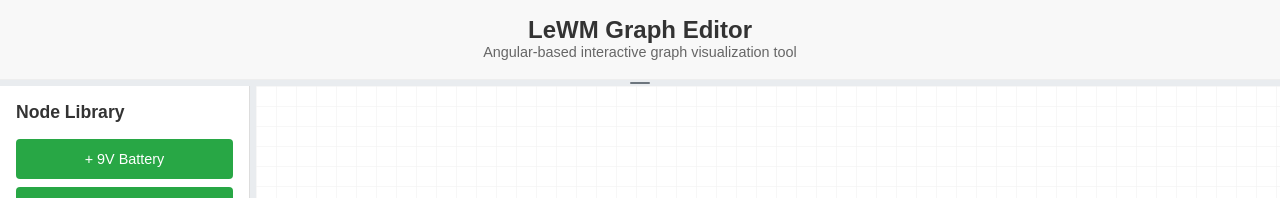
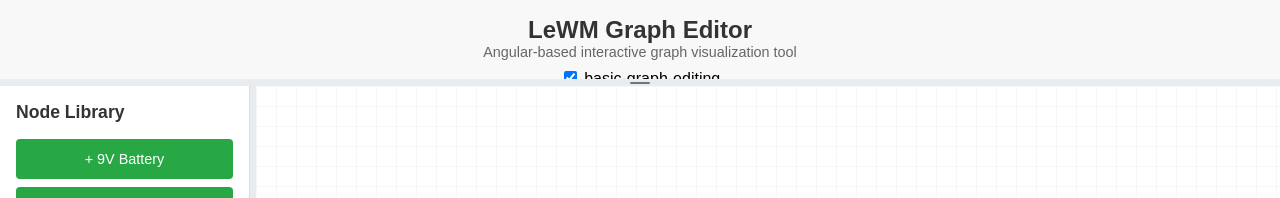
Before and after one commit to marcnoon/LeWM, an Angular app in the folder LeWM-Angular/: page / in a window 1280 px wide. Shown: the top 198 px of the page. Built offline with nearby package versions, Linux system fonts and the light colour scheme.

Commit message:
Refine graph node feature flag

```diff
--- a/LeWM-Angular/src/app/app.component.html
+++ b/LeWM-Angular/src/app/app.component.html
@@ -3,6 +3,7 @@
   <header class="header" [style.height.px]="headerHeight">
     <h1>LeWM Graph Editor</h1>
     <p>Angular-based interactive graph visualization tool</p>
+    <app-feature-flag-toggle></app-feature-flag-toggle>
   </header>
 
   <!-- Horizontal resize handle for header -->
--- a/LeWM-Angular/src/app/app.component.ts
+++ b/LeWM-Angular/src/app/app.component.ts
@@ -7,6 +7,7 @@ import { CommonModule } from '@angular/common';
 import { RouterModule } from '@angular/router';
 import { GraphEditorComponent } from './components/graph-editor/graph-editor.component';
 import { HandleComponent } from './components/handle/handle';
+import { FeatureFlagToggleComponent } from './components/feature-flag-toggle/feature-flag-toggle.component';
 
 @Component({
   selector: 'app-root',
@@ -16,7 +17,8 @@ import { HandleComponent } from './components/handle/handle';
     CommonModule,
     RouterModule,
     GraphEditorComponent,
-    HandleComponent
+    HandleComponent,
+    FeatureFlagToggleComponent
   ],
   styleUrl: './app.component.scss'
 })
--- /dev/null
+++ b/LeWM-Angular/src/app/components/feature-flag-toggle/feature-flag-toggle.component.ts
@@ -0,0 +1,41 @@
+import { Component, OnInit, inject } from '@angular/core';
+import { CommonModule } from '@angular/common';
+import { FormsModule } from '@angular/forms';
+import { FeatureGraphService } from '../../services/feature-graph.service';
+import { FeatureGraphNode } from '../../interfaces/feature-graph.interface';
+
+@Component({
+  selector: 'app-feature-flag-toggle',
+  standalone: true,
+  imports: [CommonModule, FormsModule],
+  template: `
+    <div class="feature-toggle" *ngIf="features.length">
+      <div *ngFor="let feature of features" class="feature-row">
+        <label>
+          <input type="checkbox" [checked]="feature.enabled"
+                 (change)="toggle(feature, $event.target.checked)" />
+          {{ feature.name }}
+        </label>
+      </div>
+    </div>
+  `,
+  styles: [`
+    .feature-toggle { padding: 0.5rem; }
+    .feature-row { margin-bottom: 0.25rem; }
+  `]
+})
+export class FeatureFlagToggleComponent implements OnInit {
+  features: FeatureGraphNode[] = [];
+  private featureService = inject(FeatureGraphService);
+
+  ngOnInit(): void {
+    this.featureService.featuresLoaded.subscribe(() => {
+      this.features = this.featureService.getAllFeatures();
+    });
+  }
+
+  toggle(feature: FeatureGraphNode, state: boolean): void {
+    this.featureService.setFeatureEnabled(feature.name, state);
+    feature.enabled = state;
+  }
+}
--- a/LeWM-Angular/src/app/components/graph-editor/graph-editor.component.html
+++ b/LeWM-Angular/src/app/components/graph-editor/graph-editor.component.html
@@ -1,7 +1,7 @@
 <div class="graph-editor">
   <div class="toolbar" [style.width.px]="toolbarWidth">
     <h3>Node Library</h3>
-    <div class="node-buttons">
+    <div class="node-buttons" *ngIf="isGraphNodeEnabled">
       <button *ngFor="let node of availableNodes"
               (click)="addNode(node.type)"
               (keydown.enter)="addNode(node.type)"
--- a/LeWM-Angular/src/app/components/graph-editor/graph-editor.component.ts
+++ b/LeWM-Angular/src/app/components/graph-editor/graph-editor.component.ts
@@ -8,6 +8,7 @@ import { ModeManagerService } from '../../services/mode-manager.service';
 import { PinStateService } from '../../services/pin-state.service';
 import { PinSyncService } from '../../services/pin-sync.service';
 import { FileService } from '../../services/file.service';
+import { FeatureGraphService } from '../../services/feature-graph.service';
 import { GraphMode } from '../../interfaces/graph-mode.interface';
 import { Pin } from '../../interfaces/pin.interface';
 import { NormalMode } from '../../modes/normal.mode';
@@ -151,7 +152,12 @@ export class GraphEditorComponent implements OnInit, OnDestroy, AfterViewInit {
   private pinState = inject(PinStateService);
   private pinSync = inject(PinSyncService);
   private fileService = inject(FileService);
+  private featureService = inject(FeatureGraphService);
   private cdr = inject(ChangeDetectorRef);
+
+  /** Whether graph nodes can be added */
+  isGraphNodeEnabled = false;
+  private featureSubscription?: Subscription;
 
   constructor() {
     // The mode manager will handle mode creation and management
@@ -189,6 +195,12 @@ export class GraphEditorComponent implements OnInit, OnDestroy, AfterViewInit {
       this.currentEdges = edges;
     });
 
+    // Track feature flag state
+    this.featureSubscription = this.featureService.featuresLoaded.subscribe(() => {
+      this.isGraphNodeEnabled = this.featureService.isFeatureEnabled('graph.node');
+      this.cdr.markForCheck();
+    });
+
     // Subscribe to pin layout editor visibility
     this.pinLayoutEditorSubscription = this.pinState.layoutEditorVisible$.subscribe(visible => {
       this.showPinLayoutEditor = visible;
@@ -218,6 +230,7 @@ export class GraphEditorComponent implements OnInit, OnDestroy, AfterViewInit {
     this.edgesSubscription?.unsubscribe();
     this.modeSubscription?.unsubscribe();
     this.pinLayoutEditorSubscription?.unsubscribe();
+    this.featureSubscription?.unsubscribe();
   }
 
   ngAfterViewInit(): void {
@@ -351,6 +364,10 @@ export class GraphEditorComponent implements OnInit, OnDestroy, AfterViewInit {
   }
 
   addNode(type: string): void {
+    if (!this.featureService.isFeatureEnabled('graph.node')) {
+      console.warn('graph.node feature is disabled');
+      return;
+    }
     const template = this.availableNodes.find(c => c.type === type);
     if (!template) return;
 
--- a/LeWM-Angular/src/app/services/feature-graph.service.ts
+++ b/LeWM-Angular/src/app/services/feature-graph.service.ts
@@ -1,7 +1,7 @@
 import { Injectable, inject } from '@angular/core';
 import { HttpClient } from '@angular/common/http';
 import { Observable, BehaviorSubject } from 'rxjs';
-import { FeatureGraph } from '../interfaces/feature-graph.interface';
+import { FeatureGraph, FeatureGraphNode } from '../interfaces/feature-graph.interface';
 import { environment } from '../../environments/environment';
 
 @Injectable({
@@ -63,6 +63,24 @@ export class FeatureGraphService {
   }
 
   /**
+   * Returns all features with their current state
+   */
+  getAllFeatures(): FeatureGraphNode[] {
+    return this.featureGraph ? [...this.featureGraph.features] : [];
+  }
+
+  /**
+   * Enables or disables a feature at runtime
+   */
+  setFeatureEnabled(featureName: string, enabled: boolean): void {
+    const feature = this.featureGraph?.features.find(f => f.name === featureName);
+    if (feature) {
+      feature.enabled = enabled;
+      this.featuresLoaded$.next(true);
+    }
+  }
+
+  /**
    * Observable to check if features have been loaded
    */
   get featuresLoaded(): Observable<boolean> {
--- a/LeWM-Angular/src/assets/features/public/dev.graph.json
+++ b/LeWM-Angular/src/assets/features/public/dev.graph.json
@@ -10,6 +10,12 @@
       "name": "advanced-features",
       "enabled": false,
       "dependencies": ["basic-graph-editing"]
+    },
+    {
+      "id": "graph-node",
+      "name": "graph.node",
+      "enabled": true,
+      "dependencies": ["basic-graph-editing"]
     }
   ]
 }
```
Also changed, not shown: LeWM-Angular/src/assets/features/public/prod.graph.json (+7 -1 lines), 1 other file (tests, documents, lock files or other folders).
